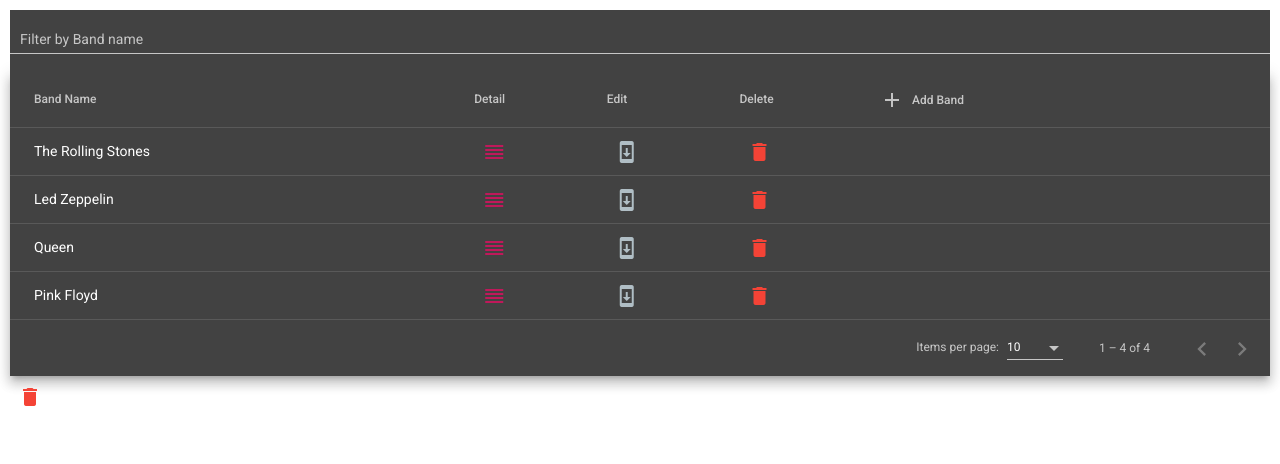
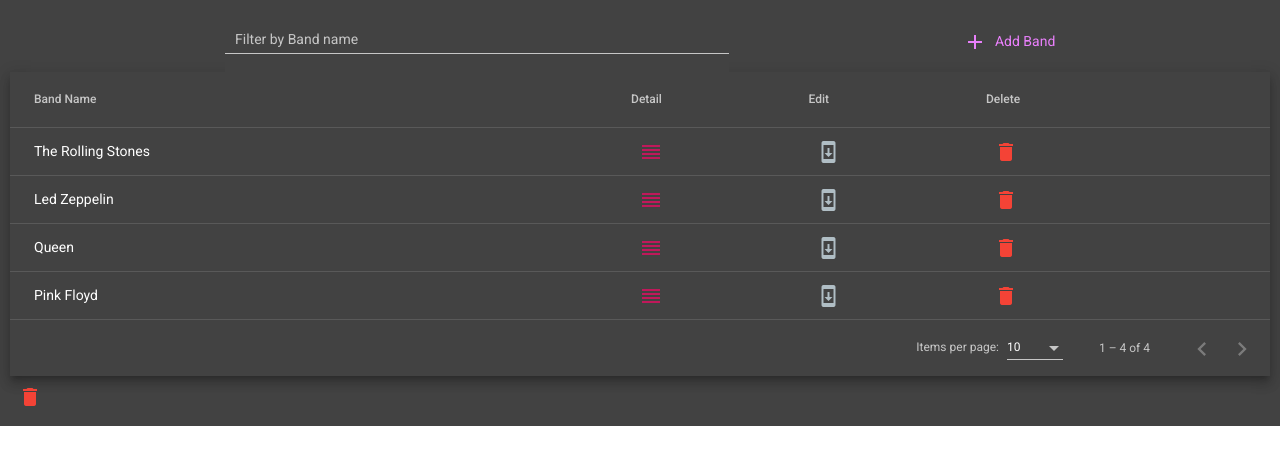
Before and after one commit to PabloGarciaNieto/rock-bands, an Angular app: page / in a window 1280 px wide. Shown: the top 464 px of the page. Built offline with nearby package versions, Linux system fonts and the light colour scheme.

Commit message:
add band button out of the table

```diff
--- a/src/app/app.module.ts
+++ b/src/app/app.module.ts
@@ -45,6 +45,7 @@
     ReactiveFormsModule,
     FormsModule,
     MatDialogModule,
+
   ],
   providers: [BandsService],
   bootstrap: [AppComponent]
--- a/src/app/edit-band-dialog/edit-band-dialog.component.html
+++ b/src/app/edit-band-dialog/edit-band-dialog.component.html
@@ -1,11 +1,11 @@
 <mat-dialog-content>
     <div class="title">
-        <h2>Enter Band info and keep on rocking!</h2>
+        <h2>Edit Band Info<span class="smaller-text"> and keep on rocking!</span></h2>
     </div>
-    <form #editForm class="form-container">
+    <form #editForm="ngForm" class="form-container">
         <mat-form-field appearance="outline">
             <mat-label>Band name</mat-label>
-            <input matInput placeholder="Band name" [(ngModel)]="newBandForm.name" name="name">
+            <input matInput placeholder="Band name" [(ngModel)]="newBandForm.name" name="name" required>
         </mat-form-field>
         <mat-form-field appearance="outline">
             <mat-label>Band country</mat-label>
@@ -24,23 +24,6 @@
             </div>
             <button mat-raised-button color="warn" (click)="deleteMember(i)">Delete Name</button>
         </div>
-
-        <!--       <div class="bandMembers-names-container">
-          <div formArrayName="members">
-              <h3>Add here the members names</h3>
-              <div *ngFor="let memberName of membersNames.controls; let i = index" [formGroupName]="i" class="member-name-container">
-                  <h4>{{(i + 1)}} Band member : {{ newBandForm.value.members[i].name }} {{ newBandForm.value.members[i].surname }}</h4>
-                  <div class="name-control">
-                      <mat-form-field appearance="outline">
-                          <input matInput placeholder="Member name" formControlName="name">
-                      </mat-form-field>
-                      <mat-form-field appearance="outline">
-                          <input matInput placeholder="Member surname" formControlName="surname">
-                      </mat-form-field>
-                  </div>
-                  <button mat-raised-button color="warn" (click)="deleteMember(i)">Delete Name</button>
-              </div>
-          </div>-->
         <div class="button-container button-container--add">
             <button mat-raised-button color="primary" (click)="addMemberName()">Add Member Name</button>
         </div>
@@ -54,53 +37,6 @@
             <mat-label>Video</mat-label>
             <input matInput placeholder="video" [(ngModel)]="newBandForm.video" name="video">
         </mat-form-field>
-        <button mat-raised-button color="accent" (click)="editBand()">Edit Band</button>
+        <button mat-raised-button color="accent" [disabled]="editForm.invalid" (click)="editBand()">Edit Band</button>
     </form>
 </mat-dialog-content>
-
-<!-- <mat-dialog-content>
-    <div class="title">
-        <h2>Enter Band info and keep on rocking!</h2>
-    </div>
-    <form [formGroup]="newBandForm" class="form-container">
-        <mat-form-field appearance="outline">
-            <mat-label>Band name</mat-label>
-            <input matInput placeholder="Band name" formControlName="name">
-        </mat-form-field>
-        <mat-form-field appearance="outline">
-            <mat-label>Band country</mat-label>
-            <input matInput placeholder="Band country" formControlName="country">
-        </mat-form-field>
-        <div class="bandMembers-names-container">
-            <div formArrayName="members">
-                <h3>Add here the members names</h3>
-                <div *ngFor="let memberName of membersNames.controls; let i = index" [formGroupName]="i" class="member-name-container">
-                    <h4>{{(i + 1)}} Band member : {{ newBandForm.value.members[i].name }} {{ newBandForm.value.members[i].surname }}</h4>
-                    <div class="name-control">
-                        <mat-form-field appearance="outline">
-                            <input matInput placeholder="Member name" formControlName="name">
-                        </mat-form-field>
-                        <mat-form-field appearance="outline">
-                            <input matInput placeholder="Member surname" formControlName="surname">
-                        </mat-form-field>
-                    </div>
-                    <button mat-raised-button color="warn" (click)="deleteMember(i)">Delete Name</button>
-                </div>
-            </div>
-            <div class="button-container button-container--add">
-                <button mat-raised-button color="primary" (click)="addMemberName()">Add Member Name</button>
-            </div>
-        </div>
-        <mat-form-field appearance="outline">
-            <mat-label>History</mat-label>
-            <textarea matInput placeholder="history" formControlName="history">
-        </textarea>
-        </mat-form-field>
-        <mat-form-field appearance="outline">
-            <mat-label>Video</mat-label>
-            <input matInput placeholder="video" formControlName="video">
-        </mat-form-field>
-        <button mat-raised-button color="accent" (click)="editBand()">Create Band</button>
-    </form>
-</mat-dialog-content>
- -->
--- a/src/app/edit-band-dialog/edit-band-dialog.component.scss
+++ b/src/app/edit-band-dialog/edit-band-dialog.component.scss
@@ -1,3 +1,7 @@
+.smaller-text {
+    font-size: 0.9rem;
+}
+
 .form-container {
     display: flex;
     flex-direction: column;
--- a/src/app/new-band-dialog/new-band-dialog.component.html
+++ b/src/app/new-band-dialog/new-band-dialog.component.html
@@ -1,12 +1,15 @@
 <mat-dialog-content>
     <div class="title">
-        <h2>Enter Band info and keep on rocking!</h2>
+        <h2>Enter Band Info<span class="smaller-text"> and keep on rocking!</span></h2>
         <!-- Value: {{ newBandForm.value | json }} -->
     </div>
     <form [formGroup]="newBandForm" class="form-container">
         <mat-form-field appearance="outline">
             <mat-label>Band name</mat-label>
             <input matInput placeholder="Band name" formControlName="name">
+            <mat-error *ngIf="getControl.name.touched && getControl.name.invalid">
+                Band name required, yeah!
+            </mat-error>
         </mat-form-field>
         <mat-form-field appearance="outline">
             <mat-label>Band country</mat-label>
@@ -41,6 +44,6 @@
             <mat-label>Video</mat-label>
             <input matInput placeholder="video" formControlName="video">
         </mat-form-field>
-        <button mat-raised-button color="accent" (click)="addBand()">Create Band</button>
+        <button mat-raised-button [disabled]="newBandForm.invalid" color="accent" (click)="addBand()">Create Band</button>
     </form>
 </mat-dialog-content>
--- a/src/app/new-band-dialog/new-band-dialog.component.scss
+++ b/src/app/new-band-dialog/new-band-dialog.component.scss
@@ -1,3 +1,7 @@
+.smaller-text {
+    font-size: 0.9rem;
+}
+
 .form-container {
     display: flex;
     flex-direction: column;
--- a/src/app/new-band-dialog/new-band-dialog.component.ts
+++ b/src/app/new-band-dialog/new-band-dialog.component.ts
@@ -2,6 +2,7 @@
 import { FormBuilder, FormGroup, FormArray, Validators } from '@angular/forms'
 import { MatDialogRef, MAT_DIALOG_DATA } from '@angular/material/dialog';
 import { IdDialogData } from './../models/interface-newId';
+
 
 
 @Component({
@@ -28,7 +29,7 @@
   ngOnInit() {
     this.newBandForm = this.fb.group({
       id: this.data.id,
-      name:  '',
+      name: ['', Validators.required],
       country: '',
       members: this.fb.array([]),
       history: '',
@@ -38,8 +39,9 @@
   get membersNames() {
     return this.newBandForm.get('members') as FormArray;
   }
-  get name() {
-    return this.newBandForm.get('name');
+
+  get getControl(){
+    return this.newBandForm.controls;
   }
   addMemberName() {
     const memberName = this.fb.group({
@@ -58,7 +60,7 @@
       el.id = Math.random();
     })
     this.dialogRef.close({ data: this.newBandForm.value });
-    console.log(this.newBandForm.value);
+    console.log(this.newBandForm.value.name);
   }
 
 }
--- a/src/app/table/bands-table/bands-table.component.html
+++ b/src/app/table/bands-table/bands-table.component.html
@@ -1,8 +1,15 @@
 <div class="table-container">
+    <div class="filter-add">
         <mat-form-field class="filter-background">
             <mat-label class="filter">Filter by Band name</mat-label>
             <input class="filter" matInput (keyup)="applyFilter($event)" placeholder="Band name" #input>
         </mat-form-field>
+        <div class="add-cont" (click)="openNewBandDialog()">
+            <button mat-icon-button>
+        <mat-icon class="mat-18">add</mat-icon>
+      </button><span class="smaller-text">Add Band</span>
+        </div>
+    </div>
     <div class="mat-elevation-z8">
         <table mat-table [dataSource]="dataSource" matSort>
             <!-- Name Column -->
@@ -37,20 +44,8 @@
           </button>
                 </td>
             </ng-container>
-            <!-- Add band icon -->
-            <ng-container matColumnDef="add">
-                <th mat-header-cell *matHeaderCellDef class="add-color" (click)="openNewBandDialog()">
-                    <div class="add-cont">
-                        <button mat-icon-button>
-                    <mat-icon class="mat-18">add</mat-icon>
-                </button>Add Band
-                    </div>
-                </th>
-                <td mat-cell *matCellDef="let element"></td>
-            </ng-container>
             <tr mat-header-row *matHeaderRowDef="displayedColumns"></tr>
             <tr mat-row *matRowDef="let row; columns: displayedColumns;"></tr>
-
             <!-- Row shown when there is no matching data. -->
             <div *ngIf="bandData.length > 0">
                 <tr class="mat-row" *matNoDataRow>
--- a/src/app/table/bands-table/bands-table.component.scss
+++ b/src/app/table/bands-table/bands-table.component.scss
@@ -1,15 +1,25 @@
 .table-container {
     padding: 10px;
+    background-color: #424242;
 }
 
 table {
     width: 100%;
 }
 
+.filter-add {
+    width: 100%;
+    display: flex;
+    justify-content: space-evenly;
+}
+
 .add-cont {
     width: 8em;
     display: flex;
-    align-items: baseline;
+    justify-content: flex-end;
+    align-items: center;
+    color: #ea80fc;
+    cursor: pointer;
 }
 
 .add-color {
@@ -17,7 +27,7 @@
 }
 
 .filter-background {
-    width: 100%;
+    width: 40%;
     background-color: #424242;
     padding-top: 5px;
     color: white;
--- a/src/app/table/bands-table/bands-table.component.ts
+++ b/src/app/table/bands-table/bands-table.component.ts
@@ -20,7 +20,7 @@
 })
 
 export class BandsTableComponent implements OnInit, AfterViewInit, OnDestroy {
-  displayedColumns: string[] = ['name', 'detail', 'edit', 'delete', 'add'];
+  displayedColumns: string[] = ['name', 'detail', 'edit', 'delete'];
   dataSource: MatTableDataSource<Band>;
   bandData: Band[] = [];
 
```
Also changed, not shown: src/app/edit-band-dialog/edit-band-dialog.component.ts (+4 -7 lines). Lines whose indentation alone changed are shown as unchanged.
